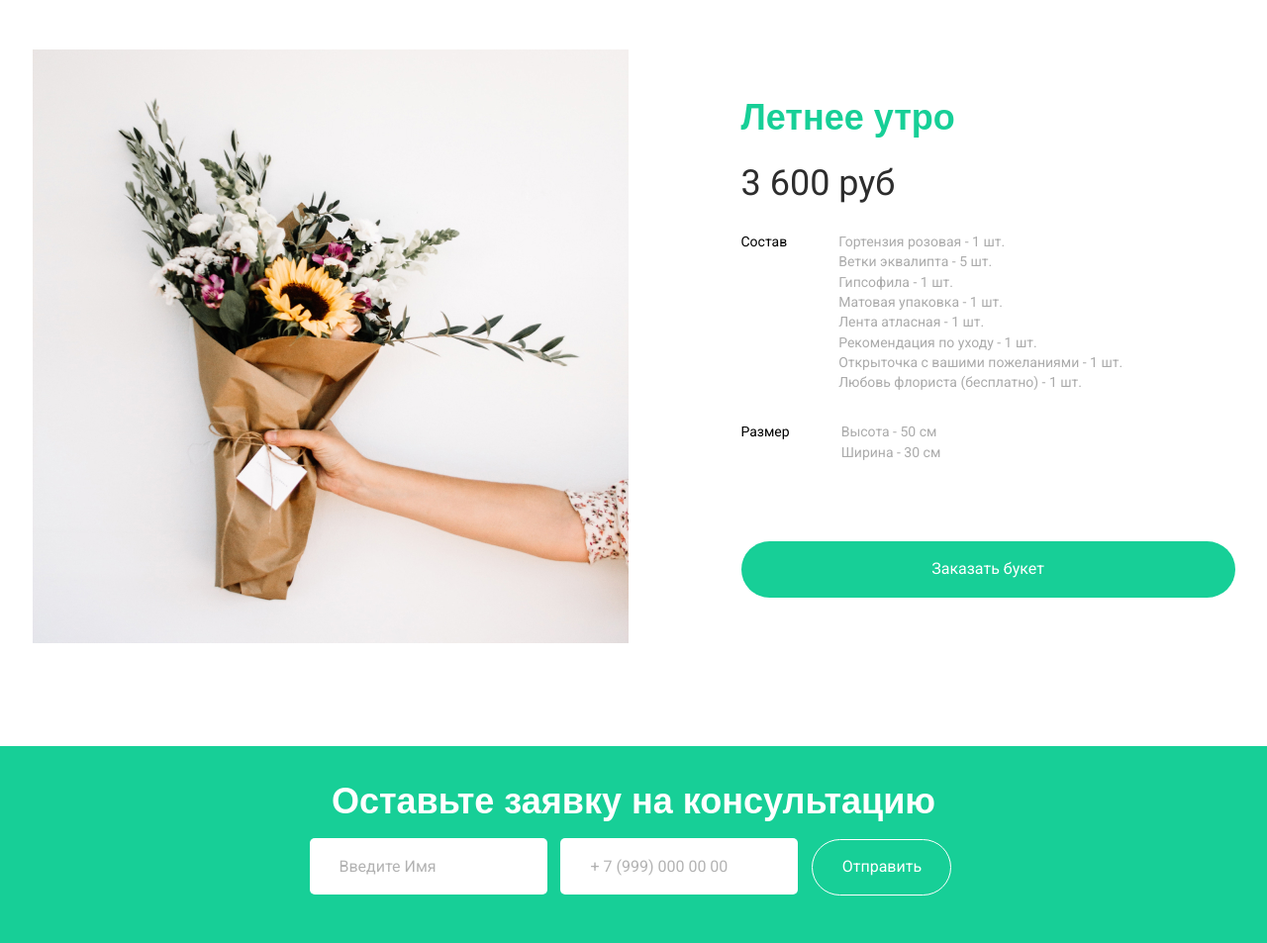
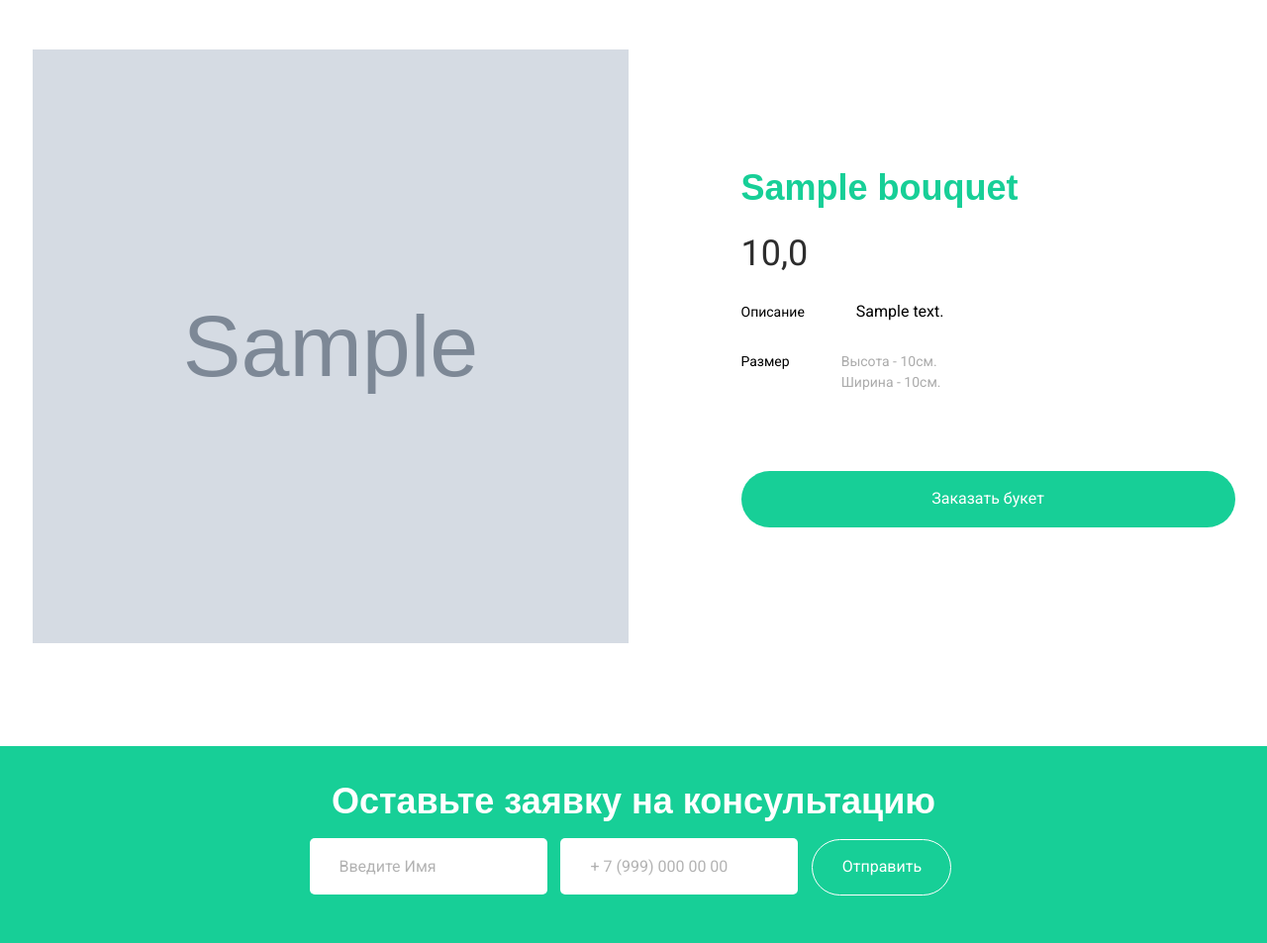
Before and after one commit to 18372738/flower_shop, a Django app: template flower_models/templates/flowers_models/card.html in a window 1280 px wide. Shown: the part 50-1003 px from the top of the page at 99% size. Run offline with Django 5.2, Linux system fonts and the light colour scheme; the template is opened without the code that fills it: values that come from a table or form of the project are taken from there, others are empty; tables that the repository leaves empty hold one stand-in row (values such as "Sample post"); grey boxes marked "Sample" are stand-in pictures; parts of the project's set-up code (start-up, migrations or seed data) failed here and were passed over; some web fonts are replaced.

Commit message:
add card view

```diff
--- a/flower_models/models.py
+++ b/flower_models/models.py
@@ -1,7 +1,6 @@
 from django.db import models
 from django.core.exceptions import ValidationError
 import re
-
 
 ORDER_CHOICES = (
     ("true", "подтверждение"),
@@ -28,7 +27,20 @@ class Bouquet(models.Model):
         related_name="events",
     )
     photo = models.ImageField("Фото")
-    description = models.TextField("Описание", blank=True)
+    description = models.TextField(
+        "Описание",
+        blank=True
+    )
+    height = models.IntegerField(
+        null=True,
+        blank=True,
+        verbose_name='Высота(см)'
+    )
+    width = models.IntegerField(
+        null=True,
+        blank=True,
+        verbose_name='Ширина(см)'
+    )
 
     def __str__(self):
         return self.title
@@ -57,7 +69,7 @@ class Client(models.Model):
 
 class Order(models.Model):
     """Заказ"""
-    client =  models.ForeignKey(
+    client = models.ForeignKey(
         Client,
         blank=True,
         null=True,
--- a/flower_models/templates/flowers_models/card.html
+++ b/flower_models/templates/flowers_models/card.html
@@ -6,48 +6,25 @@
         <div class="container">
             <div class="card ficb">
                 <div class="card__block card__block_first">
-                    <img src="{% static 'img/cardImg.jpg' %}" alt="img" class="card__img">
+                    <img src="{{ bouquet.photo.url }}" alt="img" class="card__img">
                 </div>
                 <div class="card__block card__block_sec">
-                    <div class="title">Летнее утро</div>
-                    <div class="card__block_price">3 600 руб</div>
+                    <div class="title">{{ bouquet.title }}</div>
+                    <div class="card__block_price">{{ bouquet.price }}</div>
                     <div class="card__elems ">
-                        <span class="card__elems_intro">Состав</span>
+                        <span class="card__elems_intro">Описание</span>
                         <div class="card__items">
-							<span class="card_items_intro">
-								Гортензия розовая - 1 шт.
-							</span>
-                            <span class="card_items_intro">
-								Ветки эквалипта - 5 шт.
-							</span>
-                            <span class="card_items_intro">
-								Гипсофила - 1 шт.
-							</span>
-                            <span class="card_items_intro">
-								Матовая упаковка - 1 шт.
-							</span>
-                            <span class="card_items_intro">
-								Лента атласная - 1 шт.
-							</span>
-                            <span class="card_items_intro">
-								Рекомендация по уходу - 1 шт.
-							</span>
-                            <span class="card_items_intro">
-								Открыточка с вашими пожеланиями - 1 шт.
-							</span>
-                            <span class="card_items_intro">
-								Любовь флориста (бесплатно) - 1 шт.
-							</span>
+							{{ bouquet.description|linebreaksbr }}
                         </div>
                     </div>
                     <div class="card__elems ">
                         <span class="card__elems_intro">Размер</span>
                         <div class="card__items">
 							<span class="card_items_intro">
-								Высота - 50 см
+								Высота - {{ bouquet.height }}см.
 							</span>
                             <span class="card_items_intro">
-								Ширина - 30 см
+								Ширина - {{ bouquet.width }}см.
 							</span>
                         </div>
                     </div>
--- a/flower_models/urls.py
+++ b/flower_models/urls.py
@@ -6,7 +6,7 @@ app_name = 'flower_models'
 
 urlpatterns = [
     path('', index, name='index'),
-    path('card', card, name='card'),
+    path('card/<int:bouquet_id>', card, name='card'),
     path('consultation', consultation, name='consultation'),
     path('order', order, name='order'),
     path('order_step', order_step, name='order_step'),
```
Also changed, not shown: flower_models/templates/flowers_models/catalog.html (+6 -3 lines), flower_models/views.py (+11 -5 lines), flower_models/migrations/0004_bouquet_height_bouquet_width.py (added).
